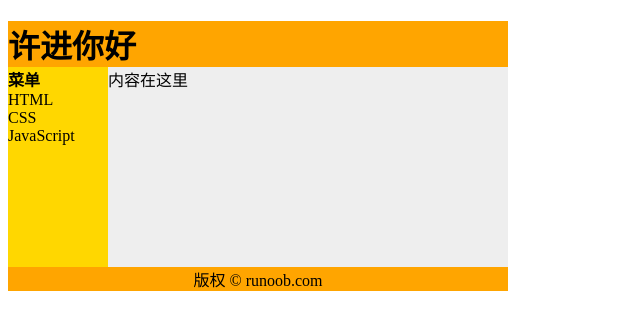
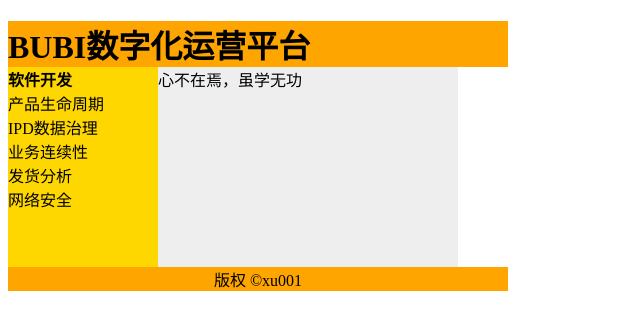
Before and after one commit to aa001001/xu-001, a plain HTML site: page index.html in a window 1280 px wide. Shown: the whole page, without its empty margins (0-640 px from the left). Drawn offline with Linux system fonts and the light colour scheme.

Commit message:
Add files via upload

```diff
--- a/index.html
+++ b/index.html
@@ -9,19 +9,22 @@
 <div id="container" style="width:500px">
 
 <div id="header" style="background-color:#FFA500;">
-<h1 style="margin-bottom:0;">许进你好</h1></div>
+<h1 style="margin-bottom:0;">BUBI数字化运营平台</h1></div>
 
-<div id="menu" style="background-color:#FFD700;height:200px;width:100px;float:left;">
-<b>菜单</b><br>
-HTML<br>
-CSS<br>
-JavaScript</div>
+<div id="menu" style="background-color:#FFD700;height:200px;width:150px;float:left;">
+<b>软件开发</b>
+<br>
+产品生命周期<br>
+IPD数据治理<br>
+业务连续性<br>
+发货分析<br>
+网络安全</div>
 
-<div id="content" style="background-color:#EEEEEE;height:200px;width:400px;float:left;">
-内容在这里</div>
+<div id="content" style="background-color:#EEEEEE;height:200px;width:300px;float:left;">
+心不在焉，虽学无功</div>
 
 <div id="footer" style="background-color:#FFA500;clear:both;text-align:center;">
-版权 © runoob.com</div>
+版权 ©xu001</div>
 
 </div>
 
```
